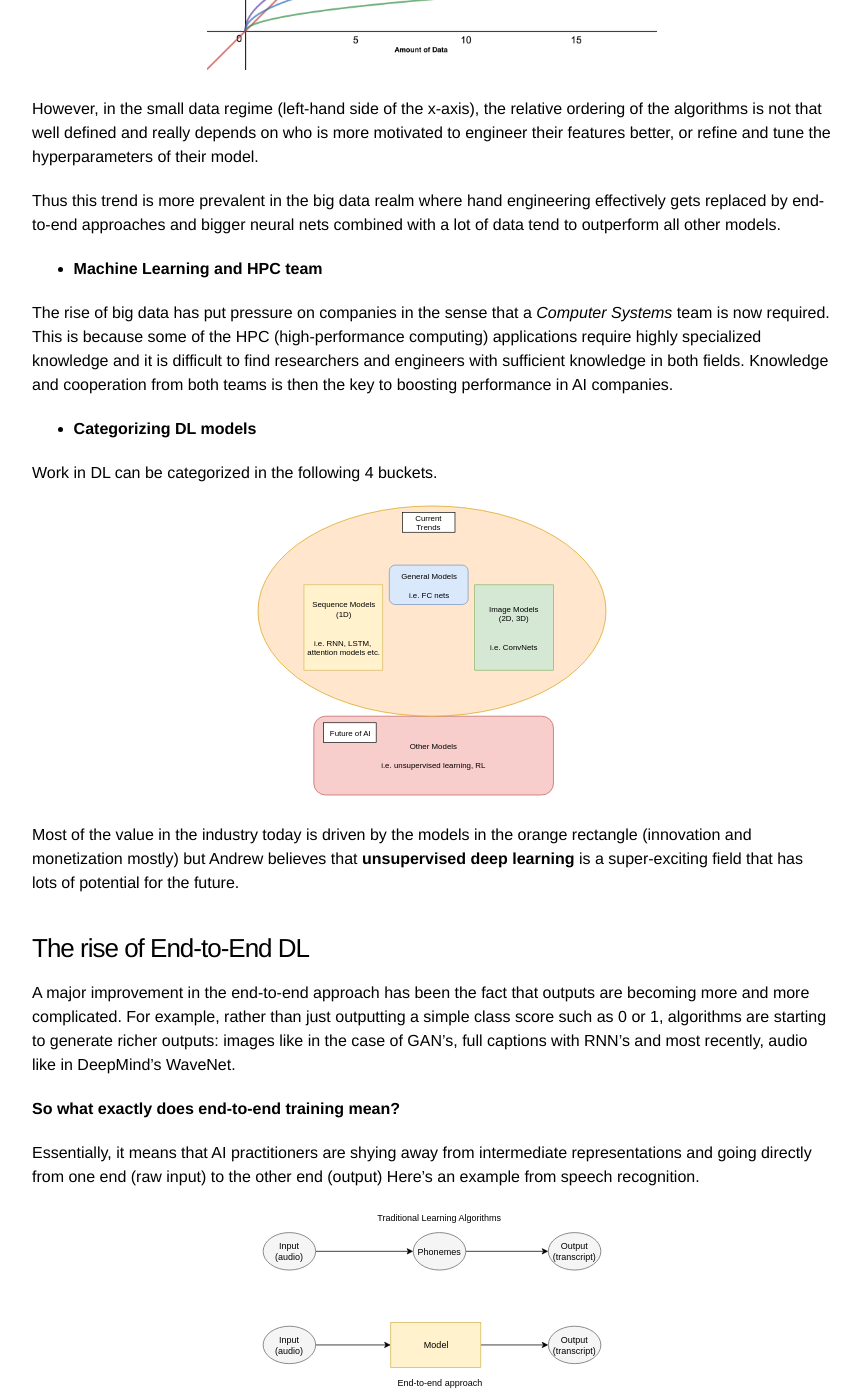
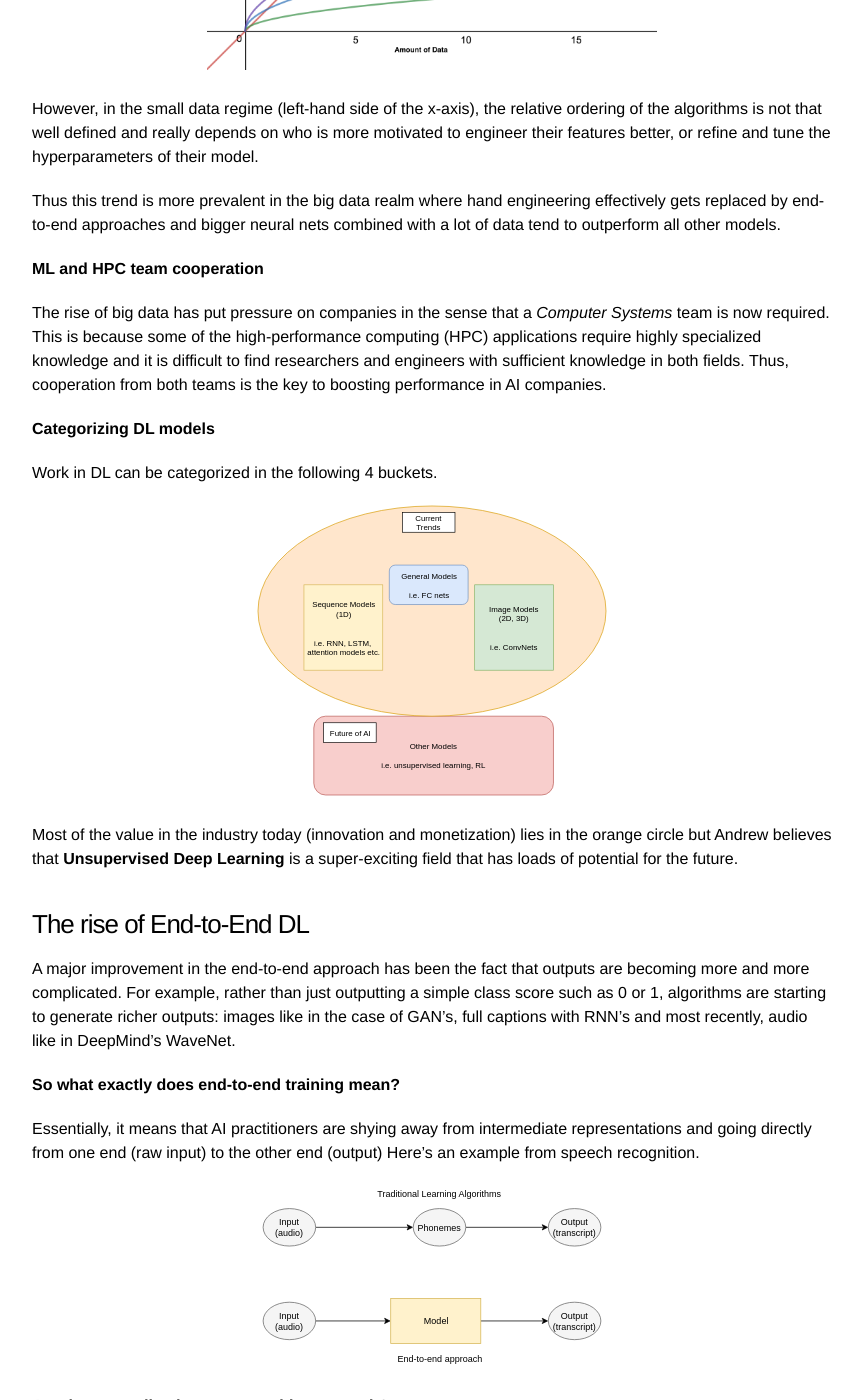
Before and after one commit to WangcsShuai/kevinzakka.github.io, a Jekyll site: the page built from _posts/2016-09-26-applying-deep-learning.markdown, in a window 1280 px wide and 1400 px high, scrolled down 1212 px. Shown: the whole window, without its empty margins (208-1070 px from the left). Built offline with Jekyll 4.4.1, drawn with Linux system fonts in a browser that asks for light colours; comment, search, counter and statistics services are not loaded.

Commit message:
Update 2016-09-26-applying-deep-learning.markdown

```diff
--- a/_posts/2016-09-26-applying-deep-learning.markdown
+++ b/_posts/2016-09-26-applying-deep-learning.markdown
@@ -41,11 +41,11 @@ However, in the small data regime (left-hand side of the x-axis), the relative o
 
 Thus this trend is more prevalent in the big data realm where hand engineering effectively gets replaced by end-to-end approaches and bigger neural nets combined with a lot of data tend to outperform all other models.
 
-- **Machine Learning and HPC team**
+**ML and HPC team cooperation**
 
-The rise of big data has put pressure on companies in the sense that a *Computer Systems* team is now required. This is because some of the HPC (high-performance computing) applications require highly specialized knowledge and it is difficult to find researchers and engineers with sufficient knowledge in both fields. Knowledge and cooperation from both teams is then the key to boosting performance in AI companies.
+The rise of big data has put pressure on companies in the sense that a *Computer Systems* team is now required. This is because some of the high-performance computing (HPC) applications require highly specialized knowledge and it is difficult to find researchers and engineers with sufficient knowledge in both fields. Thus, cooperation from both teams is the key to boosting performance in AI companies.
 
-- **Categorizing DL models**
+**Categorizing DL models**
 
 Work in DL can be categorized in the following 4 buckets.
 
@@ -53,7 +53,7 @@ Work in DL can be categorized in the following 4 buckets.
  <img src="/assets/app_dl/bucket.svg" width="350">
 </p>
 
-Most of the value in the industry today is driven by the models in the orange rectangle (innovation and monetization mostly) but Andrew believes that **unsupervised deep learning** is a super-exciting field that has lots of potential for the future.
+Most of the value in the industry today (innovation and monetization) lies in the orange circle but Andrew believes that **Unsupervised Deep Learning** is a super-exciting field that has loads of potential for the future.
 
 <a name='toc2'></a>
 
@@ -73,7 +73,6 @@ Essentially, it means that AI practitioners are shying away from intermediate re
 
 End-to-end approaches are data hungry meaning they only perform well when provided with a huge dataset of labelled examples. In practice, not all applications have the luxury of large labelled datasets so other approaches which allow hand-engineered information and field expertise to be added into the model have gained the upper hand. As an example, in a self-driving car setting, going directly from the raw image to the steering direction is pretty difficult. Rather, many features such as trajectory and pedestrian location are calculated first as intermediate steps.
 
-
 The main take-away from this section is that we should always be cautious of end-to-end approaches in applications where huge data is hard to come by.
 
 <a name='toc3'></a>
```
Also changed, not shown: other parts of _posts/2016-09-26-applying-deep-learning.markdown (+6 -6 lines).
